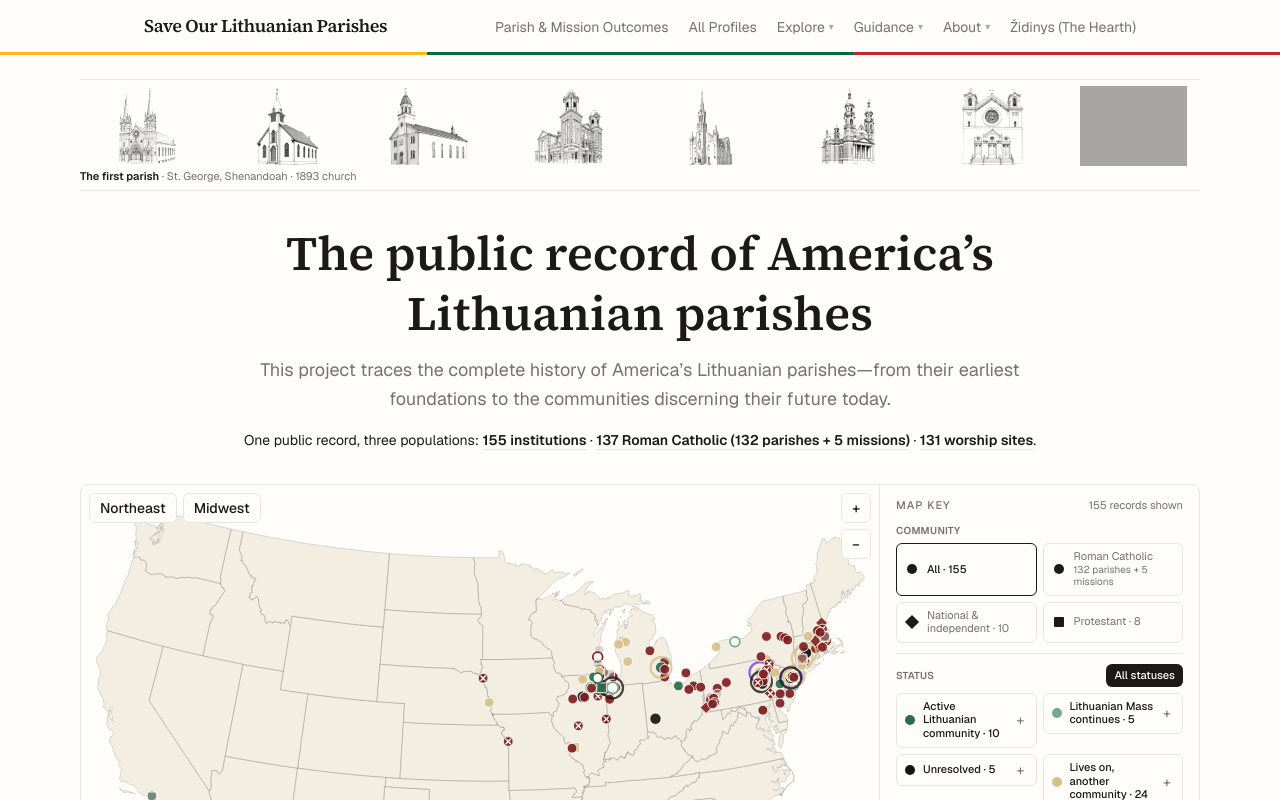
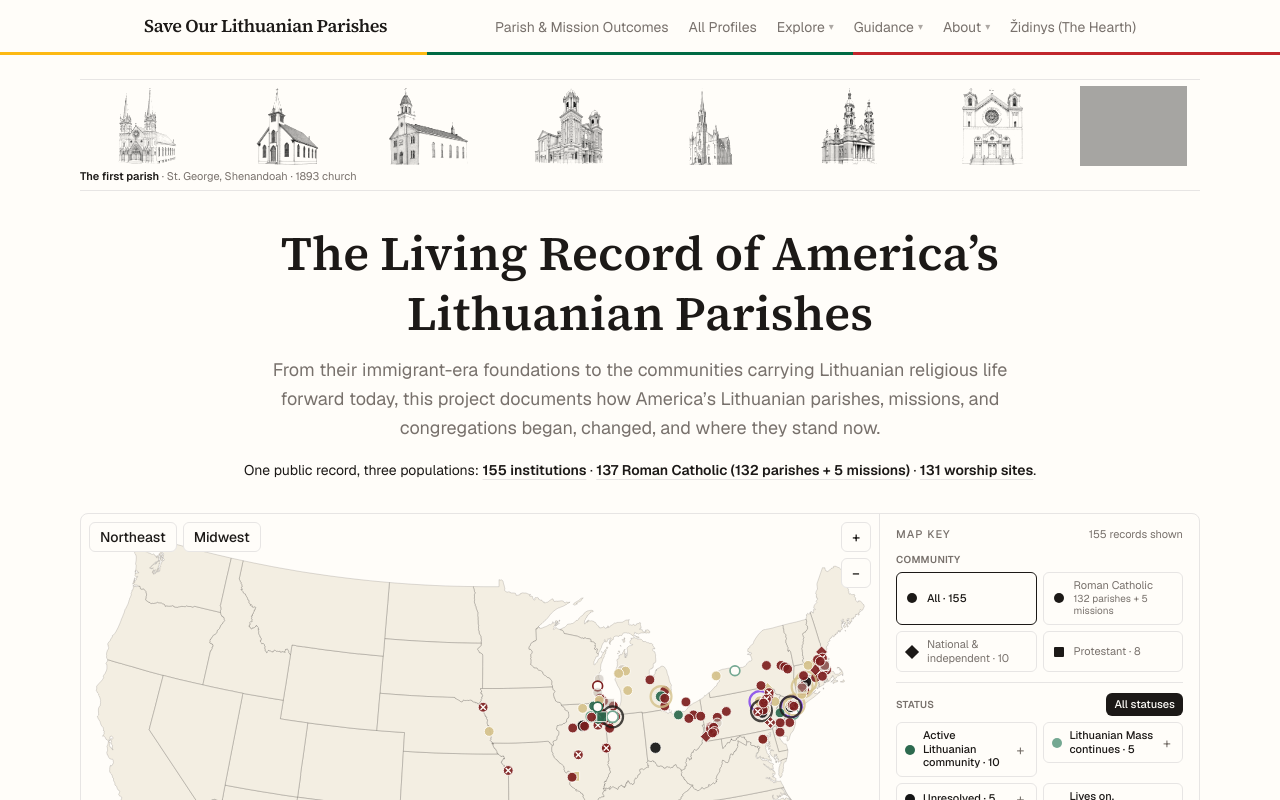
Before and after one commit to LietuvaAI/save-our-lithuanian-parishes, a Next.js app: page / in a window 1280 px wide. Shown: the top 800 px of the page. Built offline with nearby package versions, Linux system fonts and the light colour scheme; grey boxes are pictures that could not be loaded.

Commit message:
Update homepage living record title

```diff
--- a/app/page.tsx
+++ b/app/page.tsx
@@ -179,12 +179,13 @@ export default function Home() {
 
       <section className="mx-auto max-w-4xl py-6 text-center sm:py-8">
         <h1 className="font-serif text-3xl font-semibold leading-tight sm:text-5xl">
-          The public record of America&rsquo;s Lithuanian parishes
+          The Living Record of America&rsquo;s Lithuanian Parishes
         </h1>
         <p className="mx-auto mt-3 max-w-3xl text-base leading-relaxed text-muted sm:text-lg">
-          This project traces the complete history of America&rsquo;s
-          Lithuanian parishes&mdash;from their earliest foundations to the
-          communities discerning their future today.
+          From their immigrant-era foundations to the communities carrying
+          Lithuanian religious life forward today, this project documents how
+          America&rsquo;s Lithuanian parishes, missions, and congregations
+          began, changed, and where they stand now.
         </p>
         <p className="mx-auto mt-4 max-w-4xl text-sm leading-relaxed">
           One public record, three populations: {" "}
```
